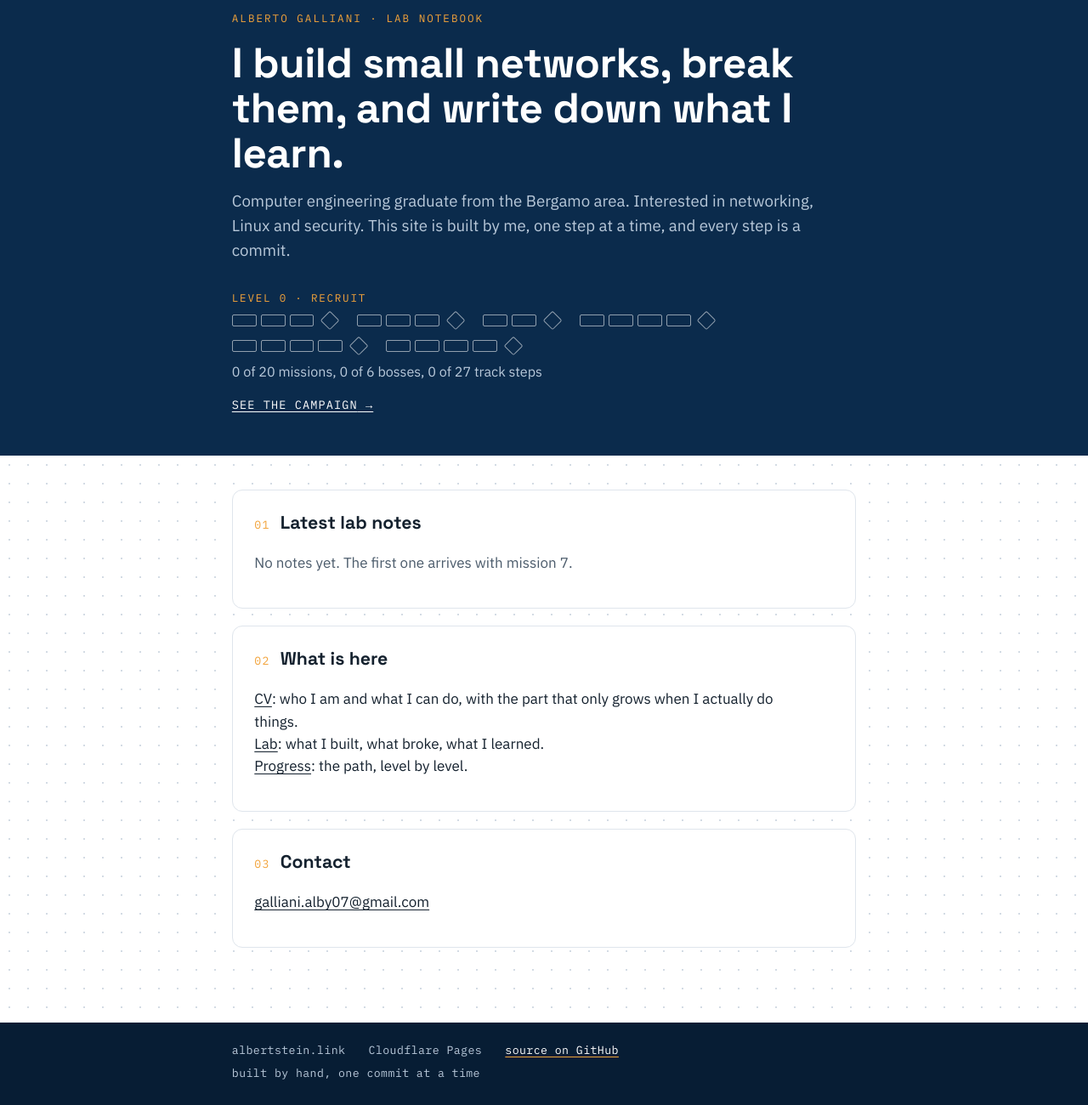
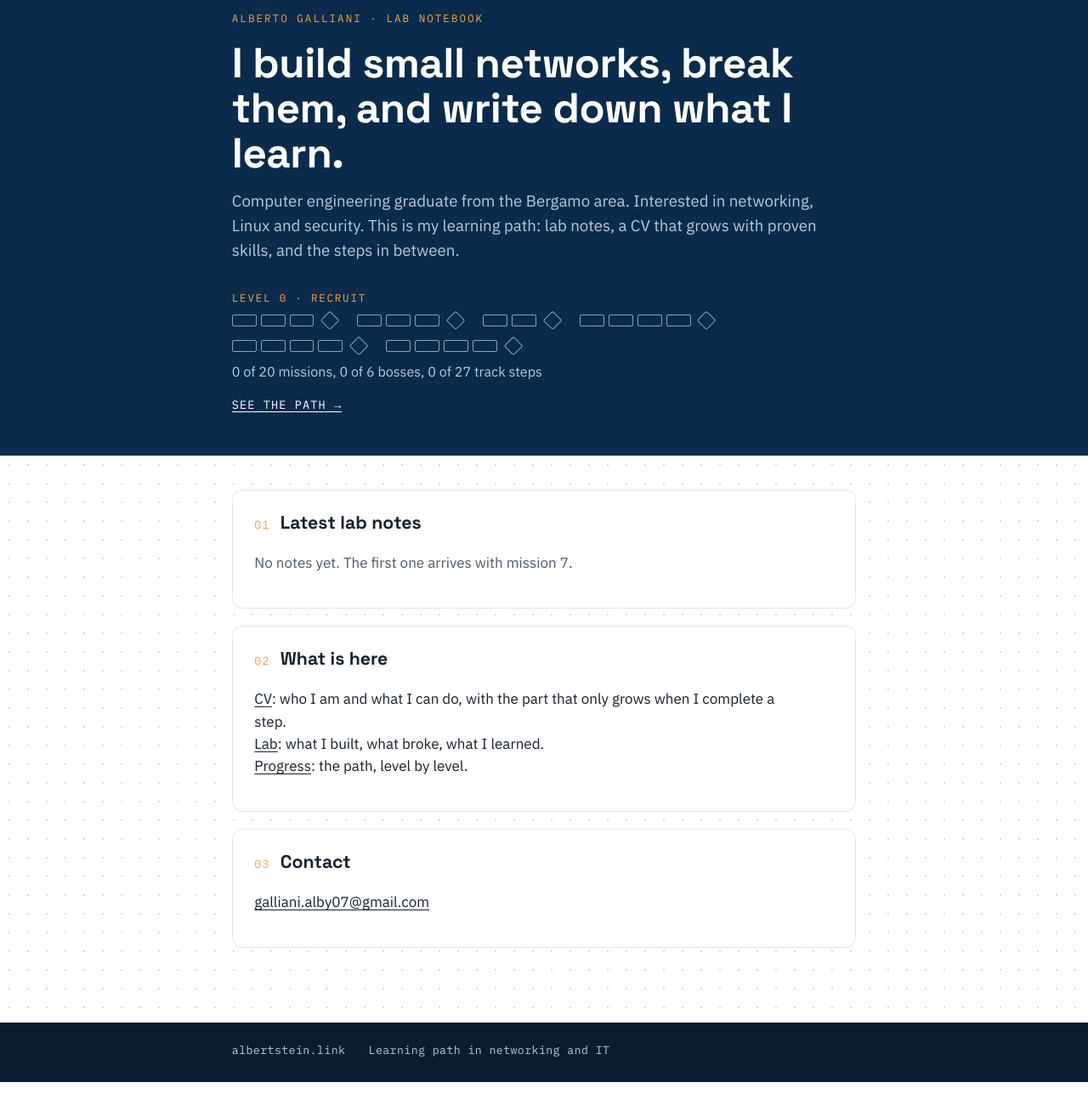
Before and after one commit to sga95/albertstein, a plain HTML site: page site/index.html in a window 1280 px wide. Shown: the part 94-1394 px from the top of the page at 85% size. After the commit the page ends 1367 px from the top, so only its background shows below. Drawn offline with Linux system fonts and the light colour scheme.

Commit message:
Remove authorship lines: the site is a learning path

```diff
--- a/site/index.html
+++ b/site/index.html
@@ -27,11 +27,11 @@
       <div class="wrap">
         <p class="kicker">Alberto Galliani · Lab notebook</p>
         <h1>I build small networks, break them, and write down what I learn.</h1>
-        <p class="lede">Computer engineering graduate from the Bergamo area. Interested in networking, Linux and security. This site is built by me, one step at a time, and every step is a commit.</p>
+        <p class="lede">Computer engineering graduate from the Bergamo area. Interested in networking, Linux and security. This is my learning path: lab notes, a CV that grows with proven skills, and the steps in between.</p>
         <p class="level" data-level>Level 0 · Recruit</p>
         <div class="progress" data-progress aria-label="Campaign progress"></div>
         <p class="progress-label" data-progress-label>Loading progress</p>
-        <a class="cta" href="progress/">See the campaign</a>
+        <a class="cta" href="progress/">See the path</a>
       </div>
     </section>
   </div>
@@ -44,7 +44,7 @@
       </div>
       <div class="card">
         <h2><span class="num">02</span>What is here</h2>
-        <p><a href="cv/">CV</a>: who I am and what I can do, with the part that only grows when I actually do things.<br>
+        <p><a href="cv/">CV</a>: who I am and what I can do, with the part that only grows when I complete a step.<br>
         <a href="lab/">Lab</a>: what I built, what broke, what I learned.<br>
         <a href="progress/">Progress</a>: the path, level by level.</p>
       </div>
@@ -58,9 +58,7 @@
   <footer class="bottom">
     <div class="wrap">
       <span>albertstein.link</span>
-      <span>Cloudflare Pages</span>
-      <span><a href="https://github.com/sga95/albertstein">source on GitHub</a></span>
-      <span>built by hand, one commit at a time</span>
+      <span>Learning path in networking and IT</span>
     </div>
   </footer>
 
```
Also changed, not shown: site/cv/index.html (+3 -5 lines), site/lab/index.html (+2 -4 lines), site/lab/template.html (+1 -3 lines), site/progress/index.html (+7 -9 lines), 1 other file.
